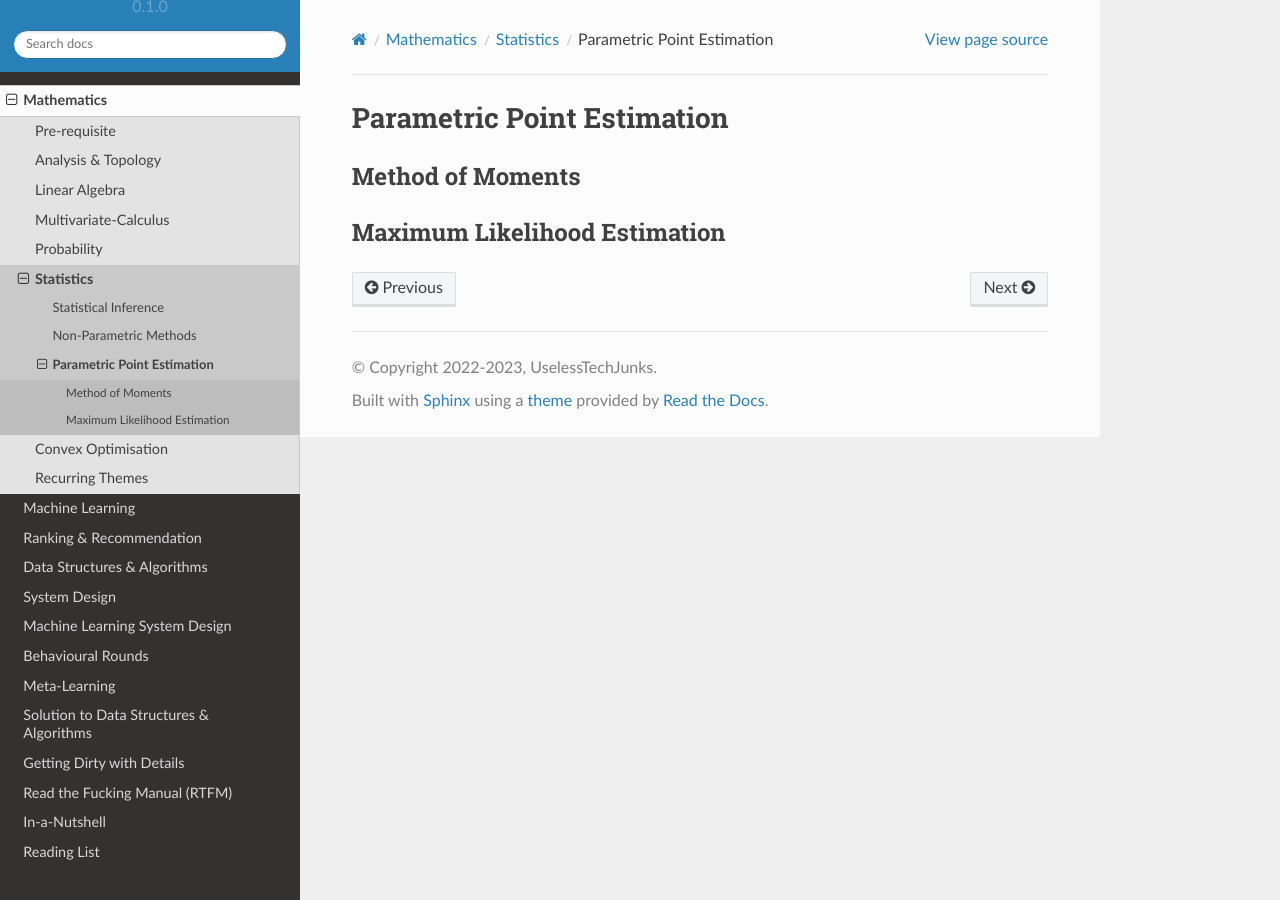
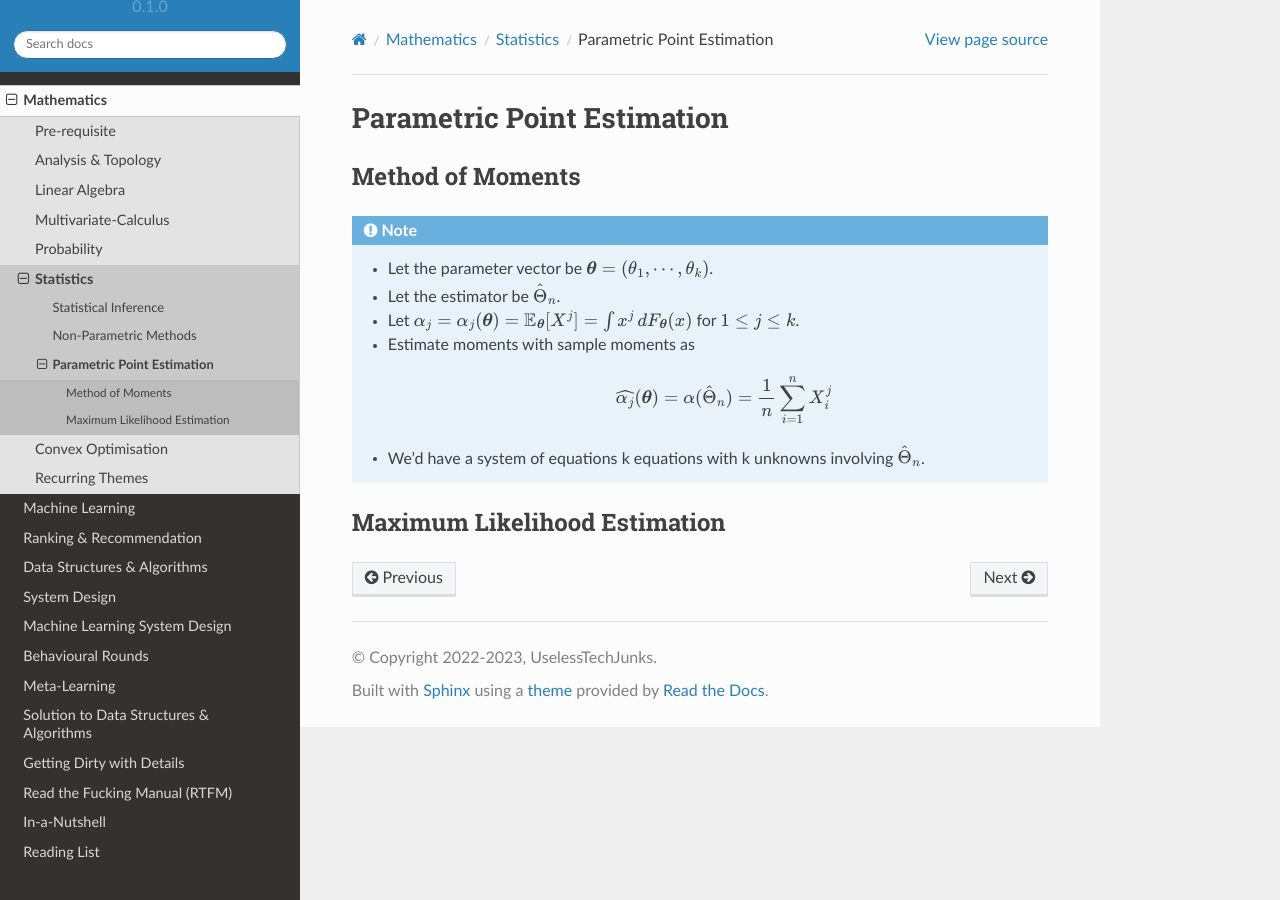
Before and after one commit to uselesstechjunks/leetcode, a Sphinx documentation site: the page built from docs/source/math/stat/pointest.rst, in a window 1280 px wide. Built offline with Sphinx 7.4.7 and the Read the Docs theme 2.0.0, drawn with Linux system fonts in a browser that asks for light colours.

Commit message:
Update pointest.rst

```diff
--- a/docs/source/math/stat/pointest.rst
+++ b/docs/source/math/stat/pointest.rst
@@ -5,6 +5,14 @@ Parametric Point Estimation
 ********************************************************************************
 Method of Moments
 ********************************************************************************
+.. note::
+	* Let the parameter vector be :math:`\boldsymbol{\theta}=(\theta_1,\cdots,\theta_k)`.
+	* Let the estimator be :math:`\hat{\Theta}_n`.
+	* Let :math:`\alpha_j=\alpha_j({\boldsymbol{\theta}})=\mathbb{E}_{\boldsymbol{\theta}}[X^j]=\int x^j\mathop{dF_{\boldsymbol{\theta}}}(x)` for :math:`1\leq j\leq k`.
+	* Estimate moments with sample moments as
+
+		.. math:: \widehat{\alpha_j}({\boldsymbol{\theta}})=\alpha(\hat{\Theta}_n)=\frac{1}{n}\sum_{i=1}^n X_i^j
+	* We'd have a system of equations k equations with k unknowns involving :math:`\hat{\Theta}_n`.
 
 ********************************************************************************
 Maximum Likelihood Estimation
```
